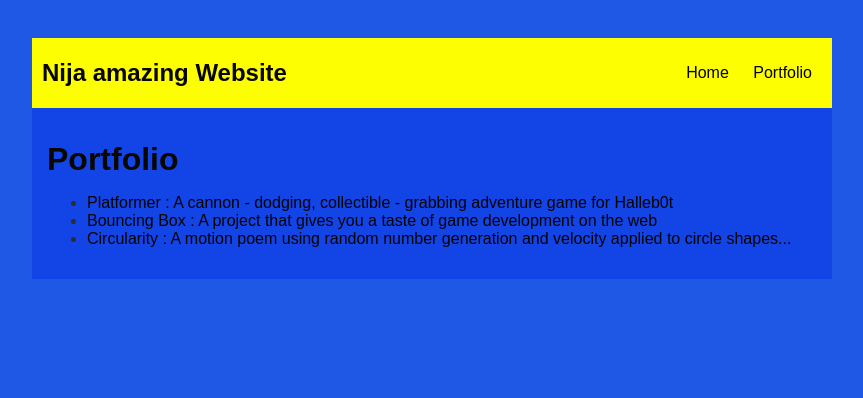
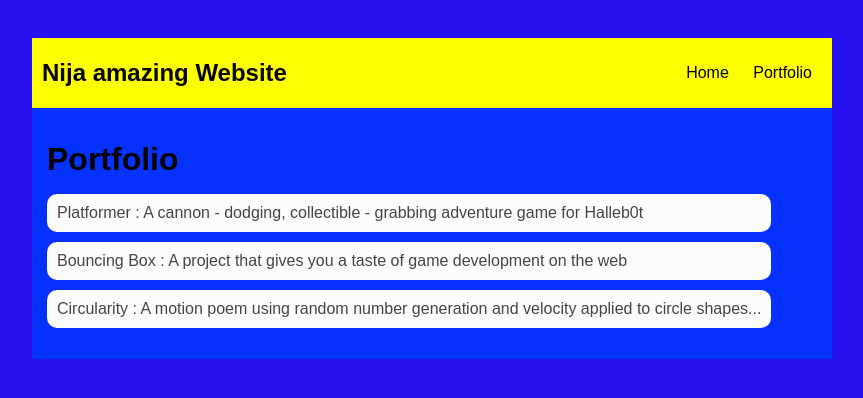
Before and after one commit to n9nijaaaaaa/chrisnija23.github.io, a plain HTML site: page portfolio.html in a window 1280 px wide. Shown: the whole page, without its empty margins (208-1071 px from the left). Drawn offline with Linux system fonts and the light colour scheme.

Commit message:
add portfolio.html file

```diff
--- a/style.css
+++ b/style.css
@@ -1,5 +1,5 @@
 body {
-    background: rgb(32, 88, 230);
+    background: rgba(28, 5, 239, 0.945);
     color: rgb(45, 45, 45);
     padding: 10px;
     font-family: arial;
@@ -8,6 +8,7 @@ body {
   max-width: 800px;
     margin: auto;
     margin-bottom: 20px;
+    font-family: fantasy;
 }
 
 /* navigation menu */
@@ -38,7 +39,7 @@ a {
 
 /* main container area beneath menu */
 main {
-    background: rgb(19, 68, 230);
+    background: rgba(2, 52, 252, 0.925);
     display: flex;
 }
 .sidebar {
@@ -55,9 +56,34 @@ main {
 
 /* portfolio styles */
 #interests {
-    border: 4px rgb(250, 250, 5) ridge;
+    border: 15px hwb(60 2% 5%) ridge;
     padding: 8px;
 }
 h2, h3 {
     margin: 0px;
 }
+         /* portfolio styles */
+         .content h1 {
+            color: black;
+        }
+
+        #portfolio {
+            list-style-type: none;
+            padding-left: 0;
+        }
+
+        #portfolio li {
+            background: #fdfcfc;
+            padding: 10px;
+            border-radius: 10px;
+            margin-bottom: 10px;
+        }
+
+        #portfolio li:hover {
+            background: #1104f6;
+        }
+
+        #portfolio a {
+            text-decoration: none;
+            color: #454545;
+        }
```
